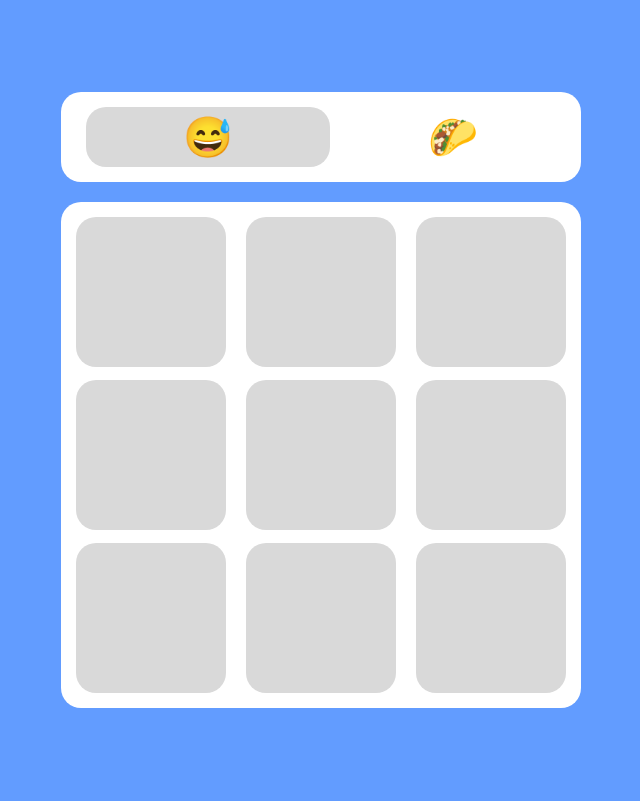
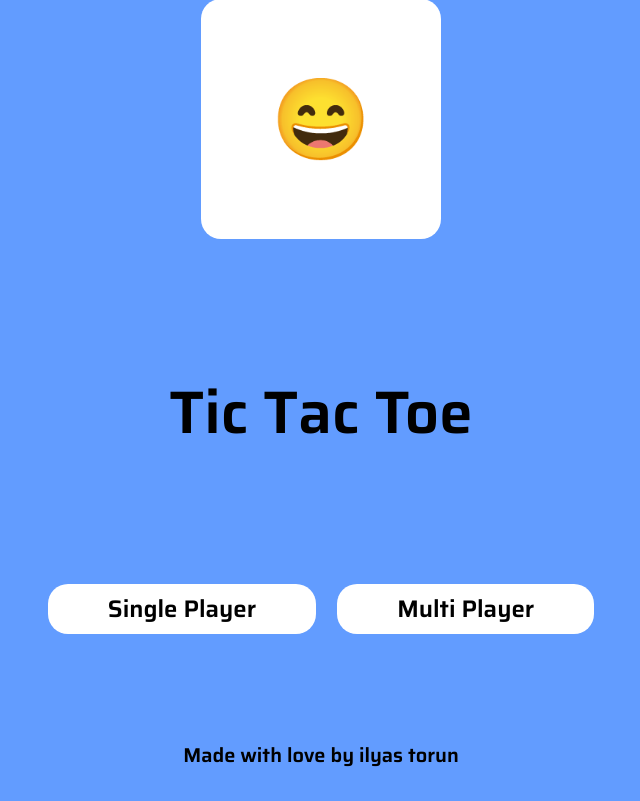
Before and after one commit to ilyastorunn/tic-tac-toe, a React (Vite) app: page / in a window 1280 px wide. Shown: the whole page, without its empty margins (319-959 px from the left). Built offline with nearby package versions, Linux system fonts and the light colour scheme.

Commit message:
minor changes

```diff
--- a/src/App.jsx
+++ b/src/App.jsx
@@ -1,3 +1,4 @@
+import { BrowserRouter as Router, Routes, Route } from "react-router-dom";
 import "./App.css";
 import SingleGrid from "./components/SingleGrid";
 import MultiGrid from "./components/MultiGrid";
@@ -8,11 +9,16 @@ import GameScreen from "./pages/GameScreen";
 
 function App() {
   return (
-    <>
-        <div className="app">
-          <GameScreen />
-        </div>
-    </>
+    <Router>
+      <div className="app">
+        <Routes>
+          <Route path="/" exact element={<Home />} />
+          <Route path="/game" element={<GameScreen />}  />
+          <Route path="/selection" element={<SelectScreen />} />
+          <Route path="/gamemode" element={<GameMode />} />
+        </Routes>
+      </div>
+    </Router>
   );
 }
 
--- a/src/pages/GameMode.css
+++ b/src/pages/GameMode.css
@@ -66,6 +66,7 @@
   font-style: normal;
   font-weight: 600;
   line-height: normal;
+  text-decoration: none;
 }
 
 .hardButton {
@@ -87,4 +88,5 @@
   font-style: normal;
   font-weight: 600;
   line-height: normal;
+  text-decoration: none;
 }
--- a/src/pages/GameMode.jsx
+++ b/src/pages/GameMode.jsx
@@ -1,5 +1,6 @@
 import React from "react";
 import "./GameMode.css";
+import { Link } from "react-router-dom";
 
 export default function GameMode() {
   return (
@@ -12,10 +13,10 @@ export default function GameMode() {
           </div>
           <div className="gameModeButtons">
             <div className="easyButton">
-              <a className="easy">Easy</a>
+              <Link to="/game" className="easy">Easy</Link>
             </div>
             <div className="hardButton">
-              <a className="hard">Hard</a>
+              <Link to="/game" className="hard">Hard</Link>
             </div>
           </div>
         </div>
--- a/src/pages/Home.css
+++ b/src/pages/Home.css
@@ -70,13 +70,15 @@ body {
   background-color: #fff;
 }
 
-.button a {
+.buttonLink {
   text-align: center;
   font-size: 24px;
   font-style: normal;
   font-weight: 600;
   line-height: normal;
   background-color: #fff;
+  text-decoration: none;
+  color: #000;
 }
 
 .author {
--- a/src/pages/Home.jsx
+++ b/src/pages/Home.jsx
@@ -1,4 +1,5 @@
 import React from "react";
+import { Link } from "react-router-dom";
 import "./Home.css";
 
 export default function Home() {
@@ -13,10 +14,10 @@ export default function Home() {
         </div>
         <div className="buttons">
           <div className="button">
-            <a>Single Player</a>
+          <Link className="buttonLink" to="/selection">Single Player</Link>
           </div>
           <div className="button">
-            <a>Multi Player</a>
+            <Link className="buttonLink" to="/game">Multi Player</Link>
           </div>
         </div>
         <div className="author">
--- a/src/pages/SelectScreen.css
+++ b/src/pages/SelectScreen.css
@@ -85,6 +85,7 @@
   font-style: normal;
   font-weight: 600;
   line-height: normal;
+  text-decoration: none;
 }
 
 .playButton {
@@ -105,4 +106,5 @@
   font-style: normal;
   font-weight: 600;
   line-height: normal;
+  text-decoration: none;
 }
--- a/src/pages/SelectScreen.jsx
+++ b/src/pages/SelectScreen.jsx
@@ -1,5 +1,6 @@
 import React from "react";
 import "./SelectScreen.css";
+import { Link } from "react-router-dom";
 
 export default function SelectScreen() {
   return (
@@ -16,10 +17,10 @@ export default function SelectScreen() {
         </div>
         <div className="buttonsBox">
           <div className="backButton">
-            <a className="back">Back</a>
+            <Link to="/" className="back">Back</Link>
           </div>
           <div className="playButton">
-            <a className="play">Play</a>
+            <Link to="/gamemode" className="play">Play</Link>
           </div>
         </div>
       </div>
```
